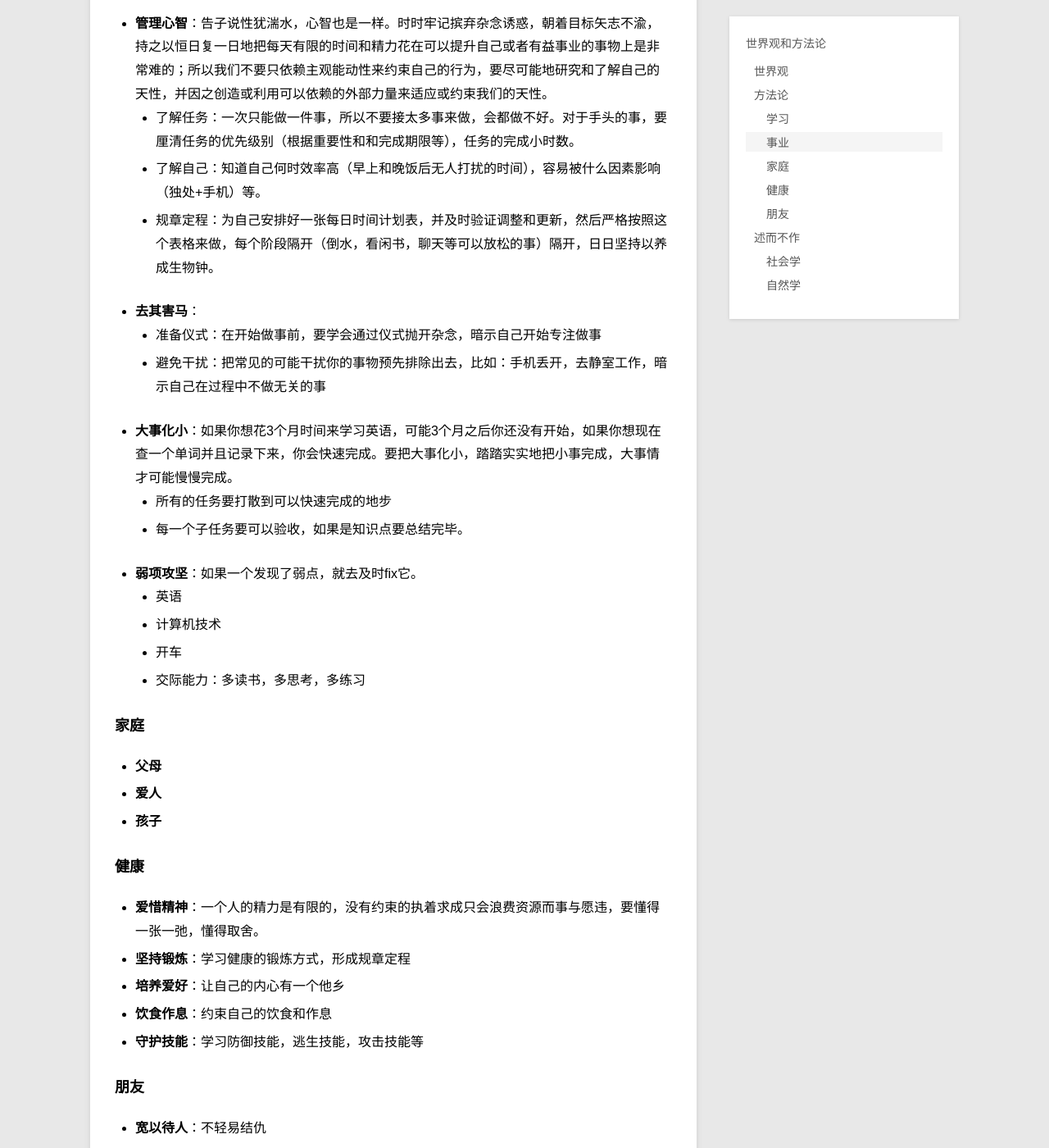
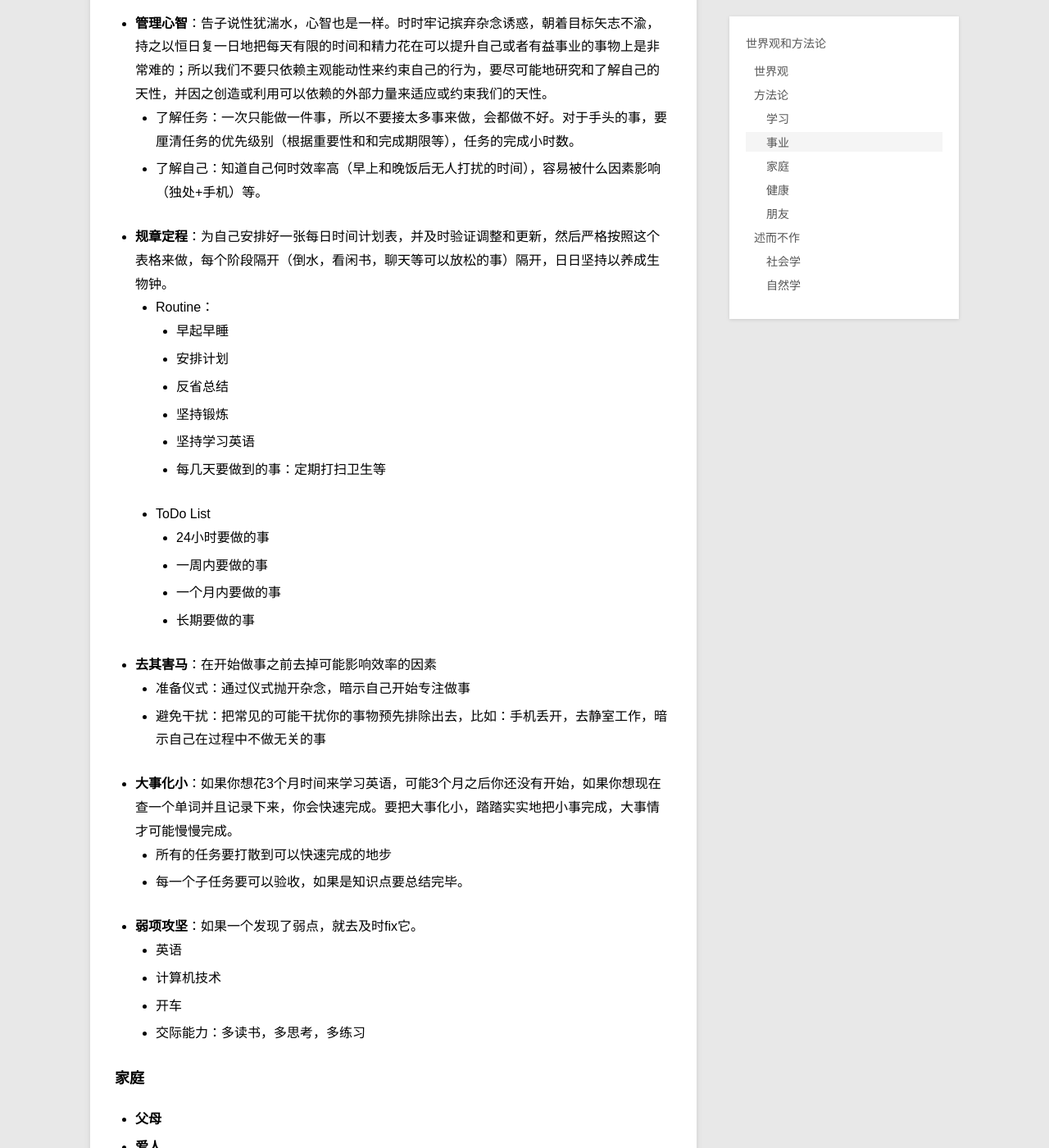
Before and after one commit to wu-wenxiang/wu-wenxiang.github.io, a Jekyll site: the page built from _posts/blog/2016-06-13-WorldView-Methodology.md, in a window 1280 px wide and 1400 px high, scrolled down 1752 px. Shown: the whole window at 82% size. Built offline with Jekyll 4.4.1, drawn with Linux system fonts in a browser that asks for light colours.

Commit message:
update _posts/blog/2016-06-13-WorldView-Methodology.md

```diff
--- a/_posts/blog/2016-06-13-WorldView-Methodology.md
+++ b/_posts/blog/2016-06-13-WorldView-Methodology.md
@@ -42,9 +42,21 @@ description:    记录我当下的世界观和方法论
 - **管理心智**：告子说性犹湍水，心智也是一样。时时牢记摈弃杂念诱惑，朝着目标矢志不渝，持之以恒日复一日地把每天有限的时间和精力花在可以提升自己或者有益事业的事物上是非常难的；所以我们不要只依赖主观能动性来约束自己的行为，要尽可能地研究和了解自己的天性，并因之创造或利用可以依赖的外部力量来适应或约束我们的天性。
 	- 了解任务：一次只能做一件事，所以不要接太多事来做，会都做不好。对于手头的事，要厘清任务的优先级别（根据重要性和和完成期限等），任务的完成小时数。
 	- 了解自己：知道自己何时效率高（早上和晚饭后无人打扰的时间），容易被什么因素影响（独处+手机）等。
-	- 规章定程：为自己安排好一张每日时间计划表，并及时验证调整和更新，然后严格按照这个表格来做，每个阶段隔开（倒水，看闲书，聊天等可以放松的事）隔开，日日坚持以养成生物钟。
-- **去其害马**：
-	- 准备仪式：在开始做事前，要学会通过仪式抛开杂念，暗示自己开始专注做事
+- **规章定程**：为自己安排好一张每日时间计划表，并及时验证调整和更新，然后严格按照这个表格来做，每个阶段隔开（倒水，看闲书，聊天等可以放松的事）隔开，日日坚持以养成生物钟。
+	- Routine：
+		- 早起早睡
+		- 安排计划
+		- 反省总结
+		- 坚持锻炼
+		- 坚持学习英语
+		- 每几天要做到的事：定期打扫卫生等
+	- ToDo List
+		- 24小时要做的事
+		- 一周内要做的事
+		- 一个月内要做的事
+		- 长期要做的事
+- **去其害马**：在开始做事之前去掉可能影响效率的因素
+	- 准备仪式：通过仪式抛开杂念，暗示自己开始专注做事
 	- 避免干扰：把常见的可能干扰你的事物预先排除出去，比如：手机丢开，去静室工作，暗示自己在过程中不做无关的事
 - **大事化小**：如果你想花3个月时间来学习英语，可能3个月之后你还没有开始，如果你想现在查一个单词并且记录下来，你会快速完成。要把大事化小，踏踏实实地把小事完成，大事情才可能慢慢完成。
 	- 所有的任务要打散到可以快速完成的地步
```
